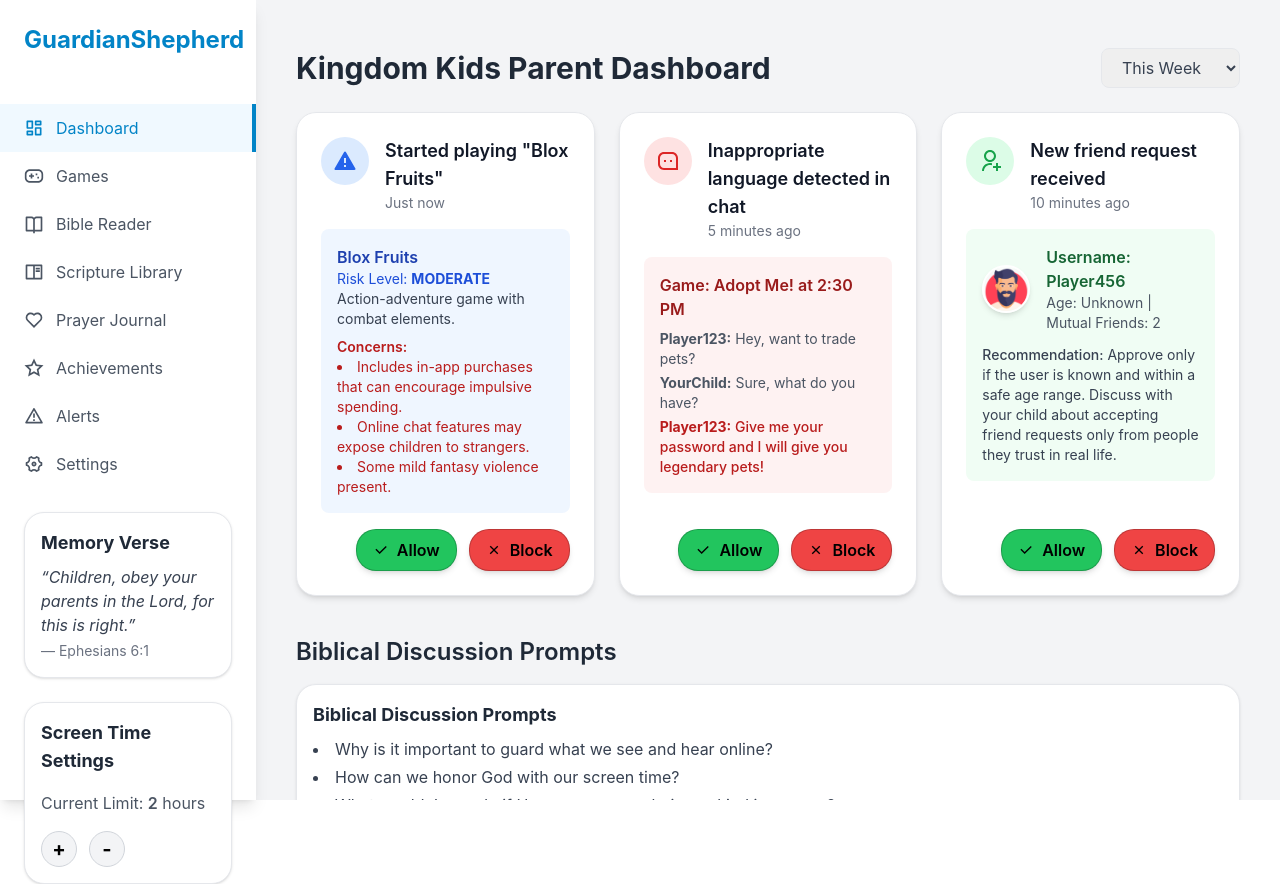
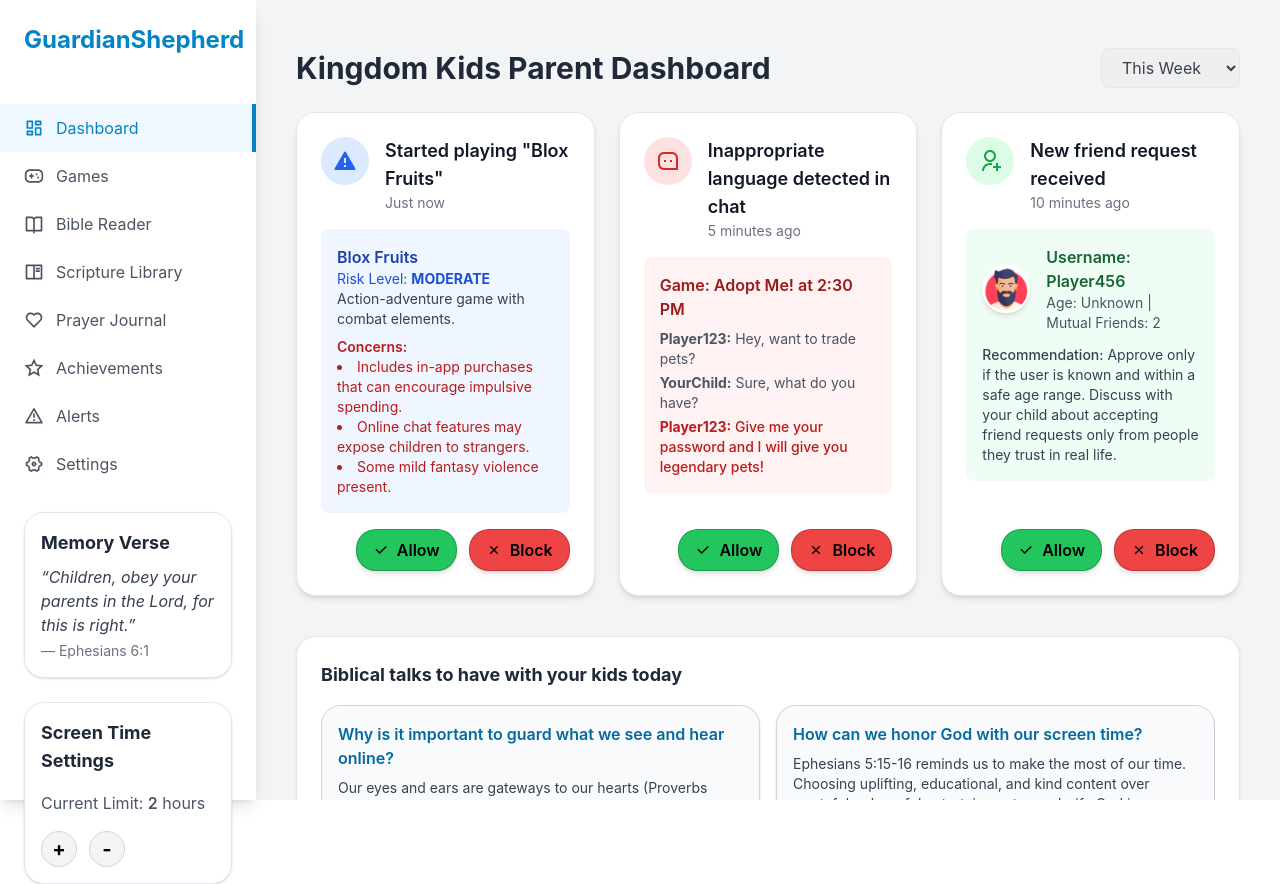
Before and after one commit to JustinStark2022/SafePlay-Monitor-3412, a React (Vite) app: page /#/ in a window 1280 px wide. Built offline with nearby package versions, Linux system fonts and the light colour scheme.

Commit message:
changed BiblicalPrompts.jsx and Dashboard.jsx

```diff
--- a/src/components/BiblicalPrompts.jsx
+++ b/src/components/BiblicalPrompts.jsx
@@ -1,22 +1,95 @@
-// src/components/BiblicalPrompts.jsx
-import React from 'react';
+import React, { useState, useEffect, useRef, useCallback } from 'react';
+import { motion } from 'framer-motion';
+
+const prompts = [
+  {
+    question: "Why is it important to guard what we see and hear online?",
+    insight:
+      "Our eyes and ears are gateways to our hearts (Proverbs 4:23). What we consume can shape our thoughts, behavior, and relationship with God. It's important to avoid content that leads us away from righteousness.",
+  },
+  {
+    question: "How can we honor God with our screen time?",
+    insight:
+      "Ephesians 5:15-16 reminds us to make the most of our time. Choosing uplifting, educational, and kind content over wasteful or harmful entertainment can glorify God in our digital habits.",
+  },
+  {
+    question: "What would Jesus do if He saw someone being unkind in a game?",
+    insight:
+      "Jesus taught us to love one another and to stand up for what is right (John 13:34). Encouraging kindness and stepping away from negativity honors His teachings.",
+  },
+  {
+    question: "Is this game helping you become more patient, kind, or joyful?",
+    insight:
+      "The fruits of the Spirit in Galatians 5:22-23 are a great filter for evaluating digital choices. If a game helps grow patience and kindness, it's likely a good fit. If it stirs anger or selfishness, it may need to be reconsidered.",
+  },
+];
 
 const BiblicalPrompts = () => {
-  const prompts = [
-    "Why is it important to guard what we see and hear online?",
-    "How can we honor God with our screen time?",
-    "What would Jesus do if He saw someone being unkind in a game?",
-    "Is this game helping you become more patient, kind, or joyful?",
-  ];
+  // We want two cards per slide:
+  const visibleCards = 2;
+  const totalSlides = Math.ceil(prompts.length / visibleCards);
+
+  const [currentIndex, setCurrentIndex] = useState(0);
+  const timeoutRef = useRef(null);
+
+  // Wrap nextSlide in useCallback to satisfy the dependency array
+  const nextSlide = useCallback(() => {
+    setCurrentIndex((prev) => (prev + 1) % totalSlides);
+  }, [totalSlides]);
+
+  useEffect(() => {
+    timeoutRef.current = setTimeout(() => {
+      nextSlide();
+    }, 7000);
+    return () => clearTimeout(timeoutRef.current);
+  }, [currentIndex, nextSlide]);
+
+  const handleMouseEnter = () => clearTimeout(timeoutRef.current);
+  const handleMouseLeave = () => {
+    timeoutRef.current = setTimeout(() => {
+      nextSlide();
+    }, 7000);
+  };
 
   return (
-    <div className="bg-white dark:bg-gray-800 p-4 rounded-xl shadow border border-gray-200 dark:border-gray-700">
-      <h3 className="text-lg font-bold text-gray-800 dark:text-white">Biblical Discussion Prompts</h3>
-      <ul className="list-disc list-inside text-gray-700 dark:text-gray-300 mt-2 space-y-1">
-        {prompts.map((q, idx) => (
-          <li key={idx}>{q}</li>
-        ))}
-      </ul>
+    <div className="relative bg-white dark:bg-gray-800 rounded-xl shadow border border-gray-200 dark:border-gray-700 p-6">
+      <h3 className="text-lg font-bold text-gray-800 dark:text-white mb-4">
+      Biblical talks to have with your kids today
+      </h3>
+      <div
+        className="overflow-hidden"
+        onMouseEnter={handleMouseEnter}
+        onMouseLeave={handleMouseLeave}
+      >
+        {/* The slider container: each slide takes full width */}
+        <div
+          className="grid transition-transform duration-700 ease-in-out"
+          style={{
+            gridTemplateColumns: `repeat(${totalSlides}, 100%)`,
+            transform: `translateX(-${currentIndex * 100}%)`,
+          }}
+        >
+          {Array.from({ length: totalSlides }).map((_, slideIndex) => (
+            <div key={slideIndex} className="grid grid-cols-2 gap-4 w-full flex-shrink-0">
+              {prompts
+                .slice(slideIndex * visibleCards, slideIndex * visibleCards + visibleCards)
+                .map((prompt, idx) => (
+                  <motion.div
+                    key={idx}
+                    className="p-4 rounded-xl border border-gray-300 dark:border-gray-600 shadow bg-gray-50 dark:bg-gray-700"
+                  >
+                    <h4 className="text-md font-semibold text-primary-700 dark:text-primary-300 mb-2">
+                      {prompt.question}
+                    </h4>
+                    <p className="text-sm text-gray-700 dark:text-gray-200">
+                      {prompt.insight}
+                    </p>
+                  </motion.div>
+                ))}
+            </div>
+          ))}
+        </div>
+      </div>
     </div>
   );
 };
--- a/src/pages/Dashboard.jsx
+++ b/src/pages/Dashboard.jsx
@@ -56,7 +56,6 @@ const Dashboard = () => {
                   notification={notification}
                   onAction={handleAction}
                   buttonSize="tiny"
-                  showIcons={false}
                 />
               </motion.div>
             ))}
@@ -66,8 +65,8 @@ const Dashboard = () => {
 
       {/* Biblical Prompts Section */}
       <div className="mt-12">
-        <h2 className="text-2xl font-semibold text-gray-800 dark:text-white mb-4">Biblical Discussion Prompts</h2>
-        <BiblicalPrompts />
+
+        <BiblicalPrompts useCarousel={true} />
       </div>
     </div>
   );
```
